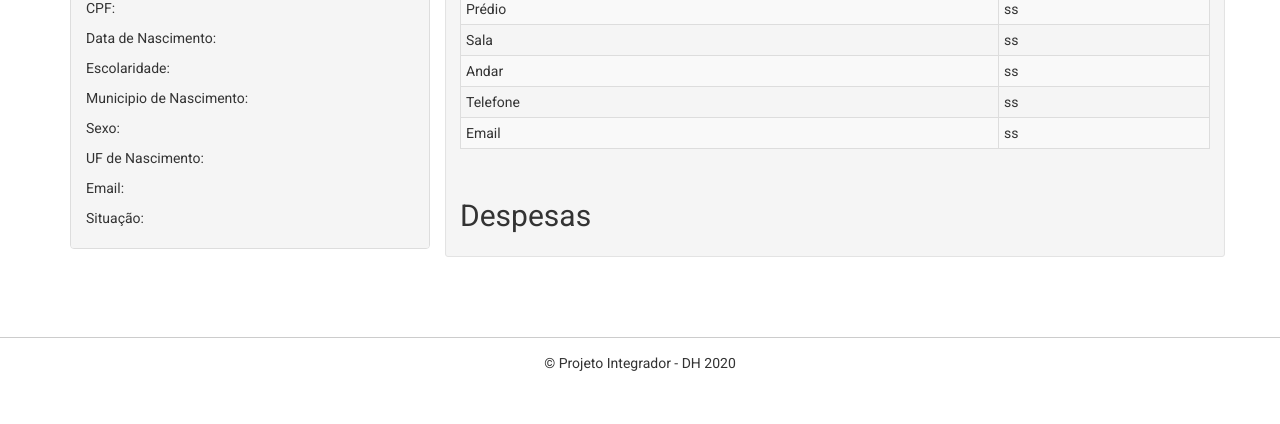
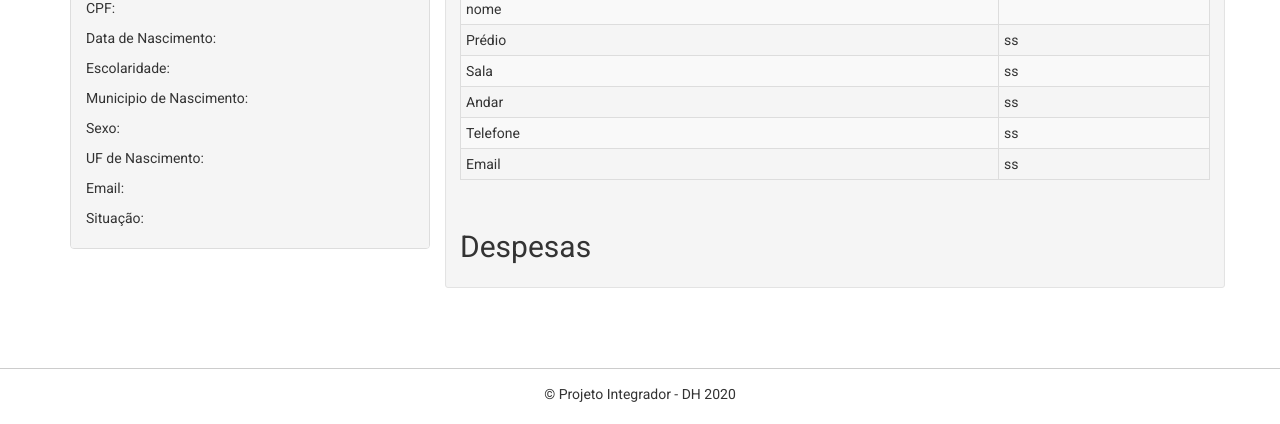
Before and after one commit to joliveiraa/DigitalHouse_ProjetoIntegrador-CamaraDosDeputados, a plain HTML site: page deputado.html in a window 1280 px wide. Shown: the part 667-1091 px from the top of the page. Before the commit the page ends 1060 px from the top, so only its background shows below. Drawn offline with Linux system fonts and the light colour scheme; no server answers.

Commit message:
Editado pelo celular, olhar melhor depois

```diff
--- a/deputado.html
+++ b/deputado.html
@@ -85,6 +85,10 @@
                 <h2>Gabinete</h2>
                 <table id="tabela_gab" class="table table-condensed table-hover table-bordered table-striped">
                     <tbody>
+<Tr>
+<Td>nome</>
+<TD id="gab_nome"></>
+</Tr>
 
                         <tr>
                             <td>Prédio </td>
```
